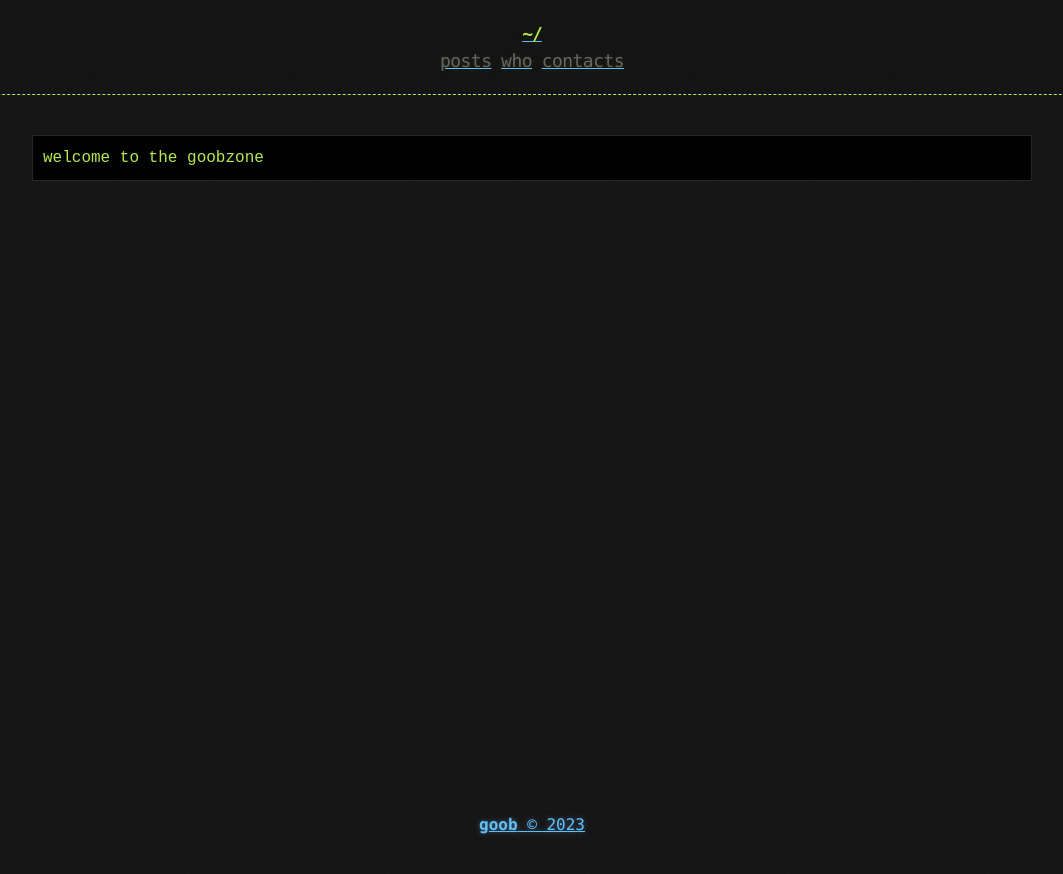
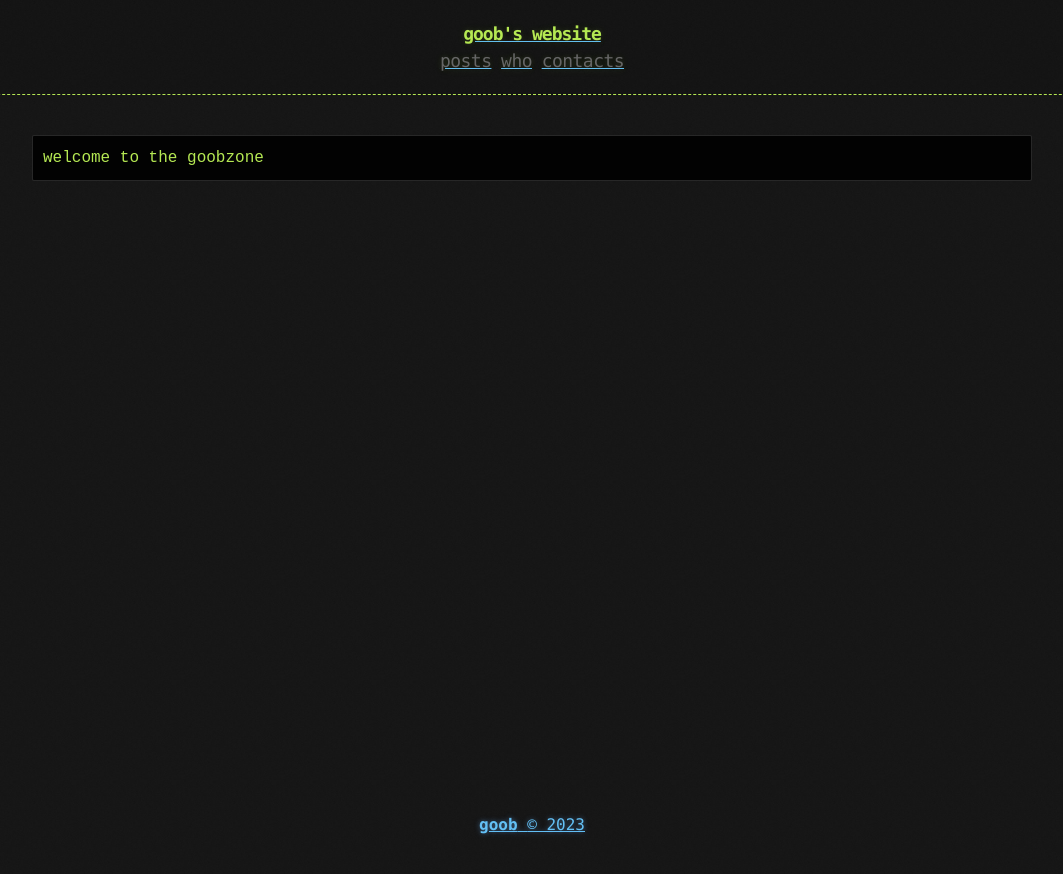
Before and after one commit to goobbess/goobbess.github.io, a Jekyll site: the page built from index.md, in a window 1280 px wide. Shown: the top 874 px of the page, without its empty margins (108-1171 px from the left). Built offline with Jekyll 4.4.1, drawn with Linux system fonts in a browser that asks for light colours.

Commit message:
Update header.html

```diff
--- a/_includes/header.html
+++ b/_includes/header.html
@@ -2,7 +2,7 @@
   <div>
     <a href="{{ "/" | prepend: site.baseurl | replace: '//', '/' }}">
     {% assign owner_first_name = site.owner | split: " " %}
-    <h1>~/</h1>
+    <h1>goob's website</h1>
     </a>
     <div class="header-links">
       {% include links.html %}
```
